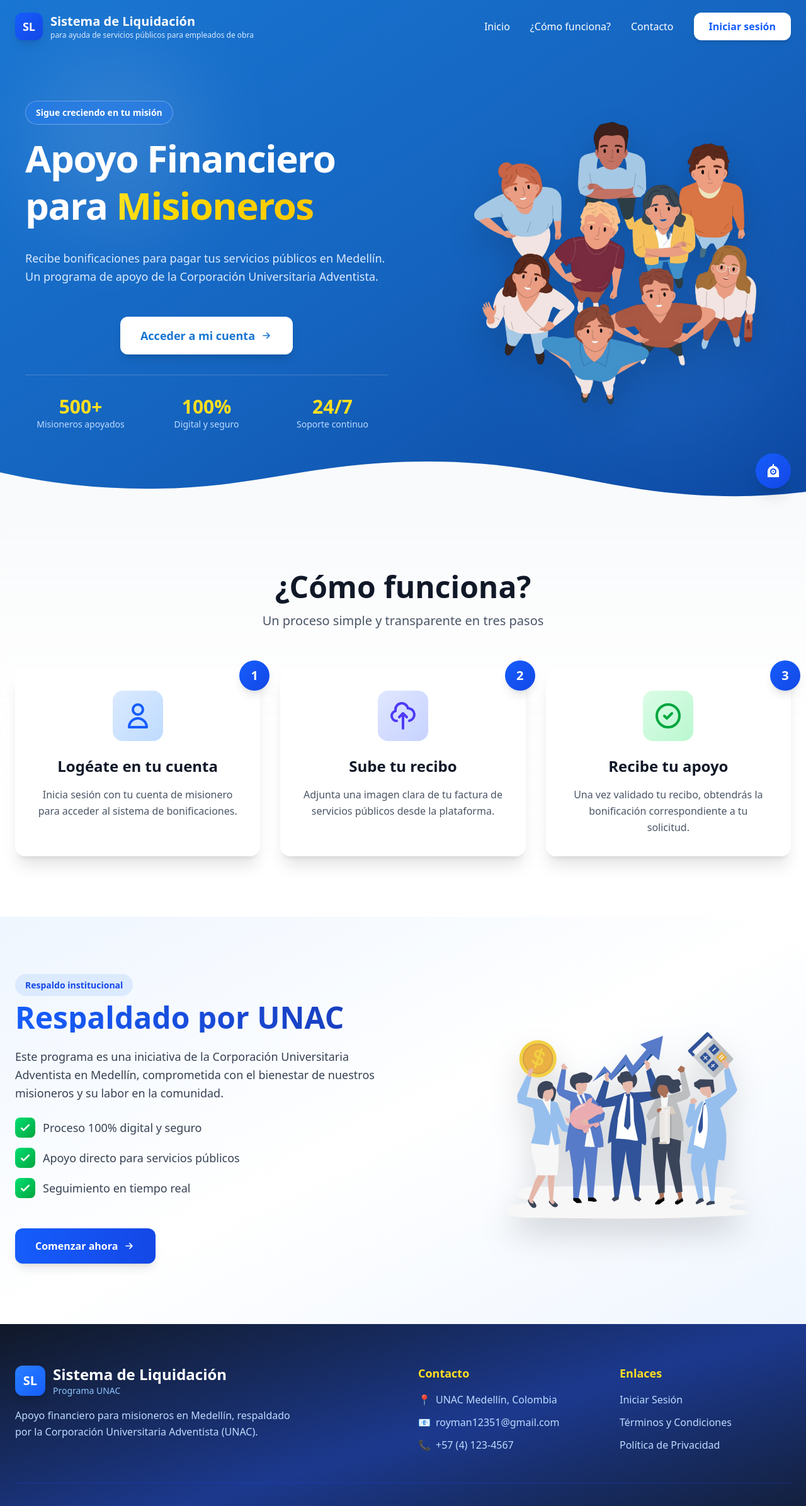
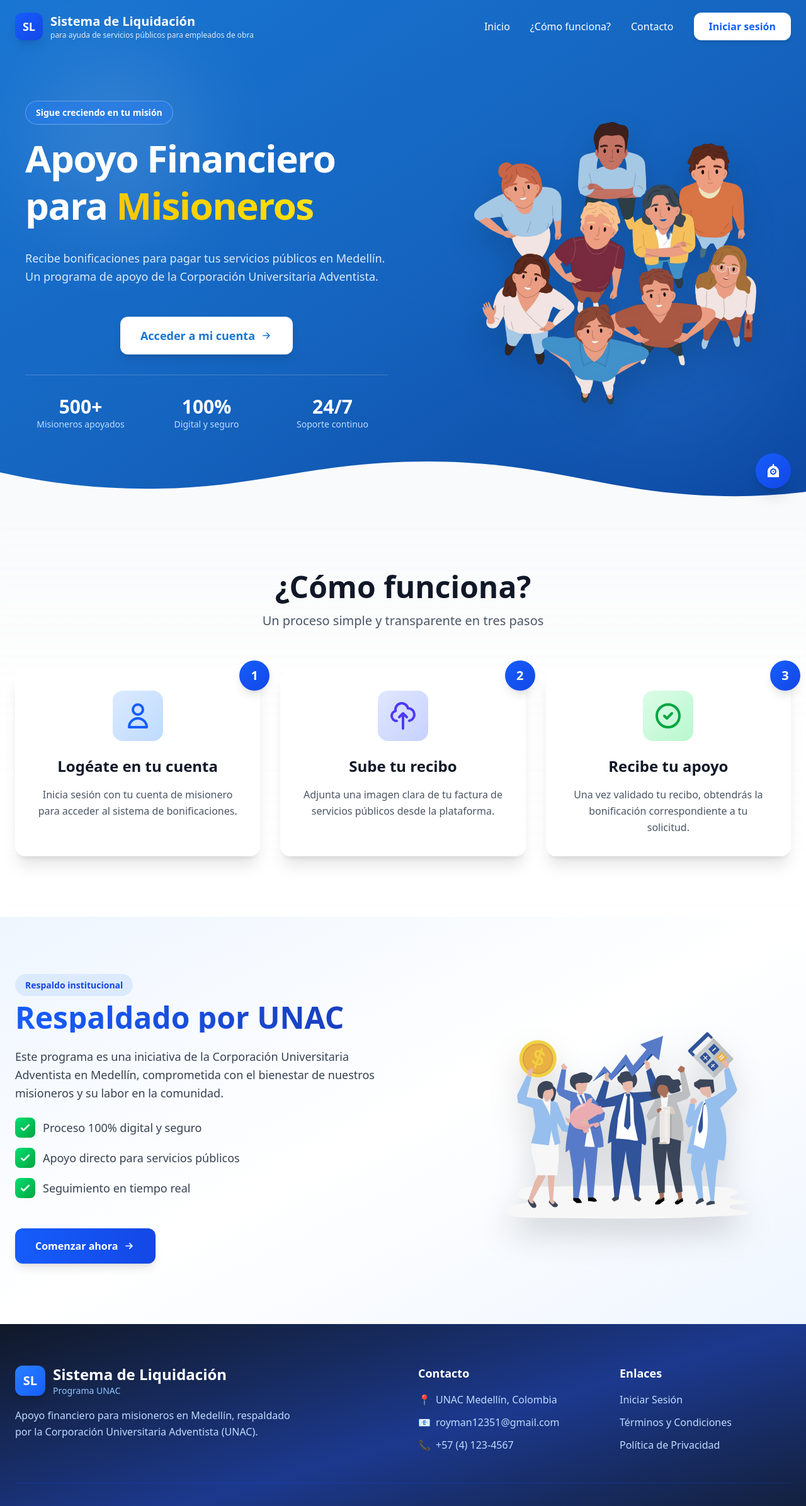
Before and after one commit to TheRoy-99/FrontendAppLiquidation, a React (Vite) app: page / in a window 1280 px wide. Shown: the top 2392 px of the page at 63% size. Built offline with nearby package versions, Linux system fonts and the light colour scheme; no server answers.

Commit message:
Colores, aspecto

```diff
--- a/src/components/landing/BackedByUnac.tsx
+++ b/src/components/landing/BackedByUnac.tsx
@@ -1,14 +1,14 @@
 import Succes from "../../assets/financiero.svg";
 export default function BackedByUnac() {
     return (
-        <section className="bg-gradient-to-br from-blue-50 via-white to-blue-50 py-24">
+        <section className="bg-linear-to-br from-blue-50 via-white to-blue-50 py-24">
             <div className="max-w-7xl mx-auto px-6 grid md:grid-cols-2 gap-16 items-center">
                 {/* Texto institucional */}
                 <div className="space-y-6">
                     <span className="bg-blue-100 text-blue-700 px-4 py-2 rounded-full text-sm font-semibold">
                         Respaldo institucional
                     </span>
-                    <h3 className="text-4xl md:text-5xl font-bold bg-gradient-to-r from-blue-600 to-blue-800 bg-clip-text text-transparent mt-4">
+                    <h3 className="text-4xl md:text-5xl font-bold bg-linear-to-r from-blue-600 to-blue-800 bg-clip-text text-transparent mt-4">
                         Respaldado por UNAC
                     </h3>
                     <p className="text-lg text-gray-700 leading-relaxed">
@@ -23,7 +23,7 @@
                             "Seguimiento en tiempo real",
                         ].map((item, index) => (
                             <li key={index} className="flex items-center gap-3 group">
-                                <div className="flex-shrink-0 w-8 h-8 bg-gradient-to-br from-green-400 to-green-600 rounded-lg flex items-center justify-center transform group-hover:scale-110 transition-transform">
+                                <div className="shrink-0 w-8 h-8 bg-linear-to-br from-green-400 to-green-600 rounded-lg flex items-center justify-center transform group-hover:scale-110 transition-transform">
                                     <svg
                                         className="w-5 h-5 text-white"
                                         fill="none"
@@ -41,7 +41,7 @@
                     <div className="pt-6">
                         <a
                             href="/login"
-                            className="inline-flex items-center gap-2 bg-gradient-to-r from-blue-600 to-blue-700 text-white px-8 py-4 rounded-xl font-bold shadow-lg hover:shadow-xl transform hover:scale-105 transition-all"
+                            className="inline-flex items-center gap-2 bg-linear-to-r from-blue-600 to-blue-700 text-white px-8 py-4 rounded-xl font-bold shadow-lg hover:shadow-xl transform hover:scale-105 transition-all"
                         >
                             Comenzar ahora
                             <svg className="w-5 h-5" fill="none" viewBox="0 0 24 24" stroke="currentColor">
--- a/src/components/landing/FooterLanding.tsx
+++ b/src/components/landing/FooterLanding.tsx
@@ -1,12 +1,12 @@
 export default function FooterLanding() {
     return (
-        <footer id="contacto" className="bg-gradient-to-br from-gray-900 via-blue-900 to-gray-900 text-white py-16">
+        <footer id="contacto" className="bg-linear-to-br from-gray-900 via-blue-900 to-gray-900 text-white py-16">
             <div className="max-w-7xl mx-auto px-6">
                 <div className="grid md:grid-cols-4 gap-12 mb-12">
                     {/* Marca */}
                     <div className="md:col-span-2 space-y-4">
                         <div className="flex items-center space-x-3 group">
-                            <div className="w-12 h-12 bg-gradient-to-br from-blue-500 to-blue-600 rounded-xl flex items-center justify-center shadow-lg transform group-hover:scale-110 transition-transform">
+                            <div className="w-12 h-12 bg-linear-to-br from-blue-500 to-blue-600 rounded-xl flex items-center justify-center shadow-lg transform group-hover:scale-110 transition-transform">
                                 <span className="text-white font-bold text-xl">SL</span>
                             </div>
                             <div>
@@ -21,7 +21,7 @@
 
                     {/* Contacto */}
                     <div>
-                        <h6 className="text-lg font-bold mb-4 text-yellow-300">Contacto</h6>
+                        <h6 className="text-lg font-bold mb-4 text-white">Contacto</h6>
                         <ul className="space-y-3 text-blue-200">
                             <li className="flex items-center gap-2 hover:text-white transition-colors">
                                 <span>📍</span>
@@ -40,13 +40,13 @@
 
                     {/* Enlaces */}
                     <div>
-                        <h6 className="text-lg font-bold mb-4 text-yellow-300">Enlaces</h6>
+                        <h6 className="text-lg font-bold mb-4 text-white">Enlaces</h6>
                         <ul className="space-y-3 text-blue-200">
                             {["Iniciar Sesión", "Términos y Condiciones", "Política de Privacidad"].map((link) => (
                                 <li key={link}>
                                     <a
                                         href="#"
-                                        className="hover:text-yellow-300 transition-colors transform hover:translate-x-1 inline-block"
+                                        className="hover:text-white transition-colors transform hover:translate-x-1 inline-block"
                                     >
                                         {link}
                                     </a>
--- a/src/components/landing/HeaderLanding.tsx
+++ b/src/components/landing/HeaderLanding.tsx
@@ -20,7 +20,7 @@
             <div className="max-w-7xl mx-auto px-6 flex justify-between items-center py-5">
                 {/* Logo */}
                 <div className="flex items-center space-x-3 group">
-                    <div className="w-11 h-11 bg-gradient-to-br from-blue-600 to-blue-700 rounded-xl flex items-center justify-center shadow-lg transform group-hover:scale-105 transition-transform duration-300">
+                    <div className="w-11 h-11 bg-linear-to-br from-blue-600 to-blue-700 rounded-xl flex items-center justify-center shadow-lg transform group-hover:scale-105 transition-transform duration-300">
                         <span className="text-white font-bold text-lg">SL</span>
                     </div>
                     <div>
@@ -63,7 +63,7 @@
                     <a
                         href="/login"
                         className={`font-semibold px-6 py-2.5 rounded-xl shadow-md transition-all duration-300 transform hover:scale-105 hover:shadow-lg ${scrolled
-                            ? "bg-gradient-to-r from-blue-600 to-blue-700 text-white hover:from-blue-700 hover:to-blue-800"
+                            ? "bg-linear-to-r from-blue-600 to-blue-700 text-white hover:from-blue-700 hover:to-blue-800"
                             : "bg-white text-blue-600 hover:bg-blue-50"
                             }`}
                     >
--- a/src/components/landing/HeroSection.tsx
+++ b/src/components/landing/HeroSection.tsx
@@ -21,7 +21,7 @@
 
                     <h2 className="text-4xl sm:text-5xl lg:text-6xl font-bold leading-tight tracking-tight">
                         Apoyo Financiero para{" "}
-                        <span className="text-transparent bg-clip-text bg-gradient-to-r from-yellow-300 to-yellow-400">
+                        <span className="text-transparent bg-clip-text bg-linear-to-r from-yellow-400 to-yellow-300">
                             Misioneros
                         </span>
                     </h2>
@@ -63,7 +63,7 @@
                             { value: "24/7", label: "Soporte continuo" },
                         ].map((stat, i) => (
                             <div key={i} className="text-center">
-                                <div className="text-3xl font-bold text-yellow-300">
+                                <div className="text-3xl font-bold text-white">
                                     {stat.value}
                                 </div>
                                 <div className="text-sm text-blue-200">{stat.label}</div>
--- a/src/pages/Login.tsx
+++ b/src/pages/Login.tsx
@@ -69,7 +69,7 @@
 
             {/* Texto de bienvenida */}
             <div className="text-center space-y-3 max-w-sm">
-              <h1 className="text-5xl font-bold text-[#fbbf24] drop-shadow-lg">
+              <h1 className="text-5xl font-bold text-[#ffff] drop-shadow-lg">
                 Bienvenido
               </h1>
               <p className="text-lg text-white/90 leading-relaxed">
```
